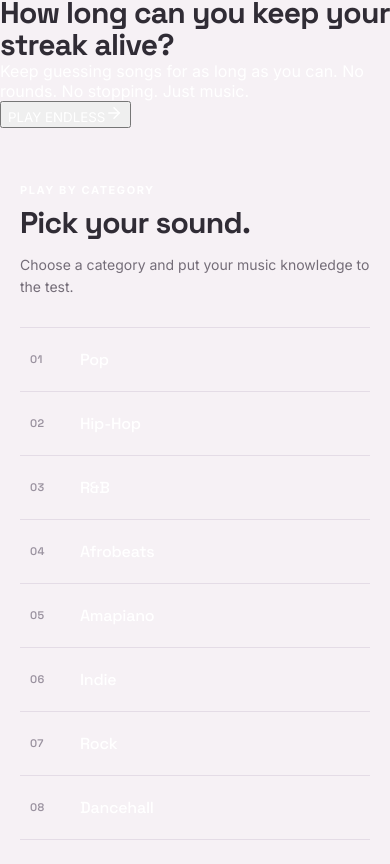
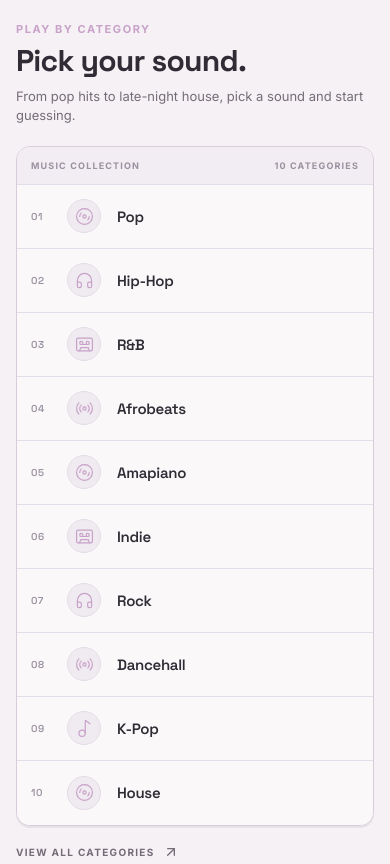
Before and after one commit to PhiLouGii/now-playing, a React (Vite) app: page / in a window 390 px wide. Shown: the part 1934-2798 px from the top of the page. Built offline with nearby package versions, Linux system fonts and the light colour scheme; no server answers.

Commit message:
feat: enhance PlayByCategory component with new icons and improved layout; update Home page by removing unused sections and optimizing imports

```diff
--- a/src/components/home/PlayByCategory.css
+++ b/src/components/home/PlayByCategory.css
@@ -1,5 +1,5 @@
 .categories {
-  padding: var(--space-4xl) 40px 120px;
+  padding: var(--space-3xl) 40px 72px;
 }
 
 .categories__container {
@@ -12,71 +12,132 @@
   align-items: flex-end;
   justify-content: space-between;
   gap: 40px;
-  margin-bottom: 36px;
+  margin-bottom: 24px;
 }
 
 .categories__header .label {
   display: block;
-  margin-bottom: 10px;
-  color: var(--color-pink);
+  margin-bottom: 8px;
+  color: var(--color-lilac);
 }
 
 .categories__intro {
-  max-width: 330px;
+  max-width: 320px;
+  margin: 0;
   color: var(--color-muted);
-  font-size: 14px;
-  line-height: 1.6;
+  font-size: 13px;
+  line-height: 1.5;
   text-align: right;
 }
+
+/* Music collection */
+
+.categories__collection {
+  overflow: hidden;
+  background: var(--color-surface);
+  border: 1px solid var(--border-medium);
+  border-radius: var(--radius-lg);
+  box-shadow: var(--shadow-sm);
+}
+
+.categories__collection-label {
+  display: flex;
+  align-items: center;
+  justify-content: space-between;
+  min-height: 38px;
+  padding: 0 18px;
+  color: var(--color-subtle);
+  background: var(--color-surface-alt);
+  border-bottom: 1px solid var(--border-subtle);
+  font-size: 9px;
+  font-weight: 700;
+  letter-spacing: 0.13em;
+}
+
+/* Category grid */
 
 .categories__list {
   display: grid;
   grid-template-columns: repeat(2, 1fr);
-  border-top: 1px solid var(--border-subtle);
 }
 
 .category-item {
   position: relative;
   display: grid;
-  grid-template-columns: 42px 1fr auto;
+  grid-template-columns: 32px 44px minmax(0, 1fr) auto;
   align-items: center;
-  gap: 16px;
-  min-height: 72px;
-  padding: 0 16px;
-  color: var(--color-white);
-  background: transparent;
+  gap: 12px;
+  min-height: 70px;
+  padding: 10px 18px;
+  color: var(--color-text);
+  background: var(--color-surface);
   border: 0;
   border-bottom: 1px solid var(--border-subtle);
   text-align: left;
   cursor: pointer;
   transition:
     background var(--transition-fast),
-    padding var(--transition-normal);
+    padding-left var(--transition-normal);
 }
 
 .category-item:nth-child(odd) {
   border-right: 1px solid var(--border-subtle);
 }
 
+.category-item:nth-last-child(-n + 2) {
+  border-bottom: 0;
+}
+
 .category-item:hover {
   padding-left: 22px;
-  background: rgba(139, 92, 246, 0.06);
+  background: var(--color-surface-hover);
 }
+
+/* Number */
 
 .category-item__number {
   color: var(--color-subtle);
   font-family: var(--font-display);
-  font-size: 11px;
+  font-size: 10px;
   font-weight: 600;
-  letter-spacing: 0.04em;
+  letter-spacing: 0.05em;
 }
 
+/* Record / cassette marker */
+
+.category-item__record {
+  width: 38px;
+  height: 38px;
+  display: flex;
+  align-items: center;
+  justify-content: center;
+  color: var(--color-lilac);
+  background: var(--color-bg-secondary);
+  border: 1px solid var(--border-subtle);
+  border-radius: 50%;
+  transition:
+    color var(--transition-fast),
+    transform var(--transition-normal),
+    border-color var(--transition-fast);
+}
+
+.category-item:hover .category-item__record {
+  color: var(--color-periwinkle);
+  border-color: var(--color-periwinkle);
+  transform: rotate(8deg);
+}
+
+/* Category name */
+
 .category-item__name {
+  min-width: 0;
   font-family: var(--font-display);
-  font-size: 17px;
-  font-weight: 500;
-  letter-spacing: -0.015em;
+  font-size: 16px;
+  font-weight: 600;
+  letter-spacing: -0.02em;
 }
+
+/* Arrow */
 
 .category-item__arrow {
   color: var(--color-subtle);
@@ -89,23 +150,25 @@
 }
 
 .category-item:hover .category-item__arrow {
-  color: var(--color-purple-light);
+  color: var(--color-lilac);
   opacity: 1;
   transform: translate(0, 0);
 }
+
+/* View all */
 
 .categories__view-all {
   display: inline-flex;
   align-items: center;
   gap: 8px;
-  margin-top: 28px;
+  margin-top: 18px;
   padding: 0;
   color: var(--color-muted);
   background: transparent;
   border: 0;
-  font-size: 11px;
+  font-size: 10px;
   font-weight: 700;
-  letter-spacing: 0.14em;
+  letter-spacing: 0.13em;
   cursor: pointer;
   transition:
     color var(--transition-fast),
@@ -114,23 +177,25 @@
 
 .categories__view-all:hover {
   gap: 12px;
-  color: var(--color-white);
+  color: var(--color-text);
 }
+
+/* Tablet */
 
 @media (max-width: 768px) {
   .categories {
-    padding: var(--space-3xl) 20px 80px;
+    padding: var(--space-3xl) 20px 64px;
   }
 
   .categories__header {
     align-items: flex-start;
     flex-direction: column;
-    gap: 14px;
-    margin-bottom: 28px;
+    gap: 10px;
+    margin-bottom: 20px;
   }
 
   .categories__intro {
-    max-width: 400px;
+    max-width: 420px;
     text-align: left;
   }
 
@@ -141,20 +206,49 @@
   .category-item:nth-child(odd) {
     border-right: 0;
   }
+
+  .category-item:nth-last-child(-n + 2) {
+    border-bottom: 1px solid var(--border-subtle);
+  }
+
+  .category-item:last-child {
+    border-bottom: 0;
+  }
 }
 
+/* Mobile */
+
 @media (max-width: 480px) {
+  .categories {
+    padding: var(--space-2xl) 16px 48px;
+  }
+
+  .categories__collection-label {
+    padding: 0 14px;
+  }
+
   .category-item {
-    grid-template-columns: 34px 1fr auto;
+    grid-template-columns: 26px 40px minmax(0, 1fr) auto;
     min-height: 64px;
-    padding: 0 10px;
+    padding: 8px 14px;
+    gap: 10px;
   }
 
   .category-item:hover {
-    padding-left: 16px;
+    padding-left: 18px;
+  }
+
+  .category-item__record {
+    width: 34px;
+    height: 34px;
+  }
+
+  .category-item__record svg {
+    width: 19px;
+    height: 19px;
   }
 
   .category-item__name {
-    font-size: 16px;
+    font-size: 15px;
   }
 }
--- a/src/components/home/PlayByCategory.tsx
+++ b/src/components/home/PlayByCategory.tsx
@@ -1,66 +1,80 @@
-import { ArrowUpRight } from 'lucide-react'
+import {
+  Disc3,
+  CassetteTape,
+  Headphones,
+  Music2,
+  Radio,
+  ArrowUpRight,
+} from 'lucide-react'
+
 import './PlayByCategory.css'
 
 const categories = [
   {
     name: 'Pop',
     count: '01',
+    icon: Disc3,
     type: 'genre',
   },
   {
     name: 'Hip-Hop',
     count: '02',
+    icon: Headphones,
     type: 'genre',
   },
   {
     name: 'R&B',
     count: '03',
+    icon: CassetteTape,
     type: 'genre',
   },
   {
     name: 'Afrobeats',
     count: '04',
+    icon: Radio,
     type: 'genre',
   },
   {
     name: 'Amapiano',
     count: '05',
+    icon: Disc3,
     type: 'genre',
   },
   {
     name: 'Indie',
     count: '06',
+    icon: CassetteTape,
     type: 'genre',
   },
   {
     name: 'Rock',
     count: '07',
+    icon: Headphones,
     type: 'genre',
   },
   {
     name: 'Dancehall',
     count: '08',
+    icon: Radio,
     type: 'genre',
   },
   {
     name: 'K-Pop',
     count: '09',
+    icon: Music2,
     type: 'genre',
   },
   {
     name: 'House',
     count: '10',
+    icon: Disc3,
     type: 'genre',
   },
 ]
 
 function PlayByCategory() {
-  function handleCategoryClick(
-    category: string,
-  ) {
-    console.log(
-      `Play category: ${category}`,
-    )
+  function handleCategoryClick(category: string) {
+    console.log(`Play category: ${category}`)
 
     // Gameplay routing will be connected here.
   }
@@ -68,7 +82,6 @@ function PlayByCategory() {
   return (
     <section className="categories">
       <div className="categories__container">
-
         <div className="categories__header">
           <div>
             <p className="label">
@@ -81,25 +94,39 @@ function PlayByCategory() {
           </div>
 
           <p className="categories__intro">
-            Choose a category and put your
-            music knowledge to the test.
+            From pop hits to late-night house,
+            pick a sound and start guessing.
           </p>
         </div>
 
+        <div className="categories__collection">
+          <div className="categories__collection-label">
+            <span>MUSIC COLLECTION</span>
+            <span>10 CATEGORIES</span>
+          </div>
+
           <div className="categories__list">
-          {categories.map((category) => (
+            {categories.map((category) => {
+              const Icon = category.icon
+
+              return (
                 <button
                   key={category.name}
                   type="button"
                   className="category-item"
                   onClick={() =>
-                handleCategoryClick(
-                  category.name,
-                )
+                    handleCategoryClick(category.name)
                   }
                 >
                   <span className="category-item__number">
                     {category.count}
+                  </span>
+
+                  <span className="category-item__record">
+                    <Icon
+                      size={22}
+                      strokeWidth={1.5}
+                    />
                   </span>
 
                   <span className="category-item__name">
@@ -111,7 +138,9 @@ function PlayByCategory() {
                     size={17}
                   />
                 </button>
-          ))}
+              )
+            })}
+          </div>
         </div>
 
         <button
@@ -121,7 +150,6 @@ function PlayByCategory() {
           <span>VIEW ALL CATEGORIES</span>
           <ArrowUpRight size={16} />
         </button>
-
       </div>
     </section>
   )
--- a/src/pages/Home/Home.tsx
+++ b/src/pages/Home/Home.tsx
@@ -1,36 +1,9 @@
-import {
-  ArrowRight,
-  LogOut,
-} from 'lucide-react'
-import { useNavigate } from 'react-router-dom'
-
 import Hero from '../../components/home/Hero'
 import DailyChallenge from '../../components/home/DailyChallenge'
 import GameModes from '../../components/home/GameModes'
 import PlayByCategory from '../../components/home/PlayByCategory'
-import { useAuth } from '../../context/AuthContext'
 
 function Home() {
-  const {
-    user,
-    loading,
-    logout,
-  } = useAuth()
-
-  const navigate = useNavigate()
-
-  async function handleLogout() {
-    try {
-      await logout()
-    } catch {
-      // AuthContext handles logging the error.
-    }
-  }
-
-  function handleEndlessMode() {
-    navigate('/endless')
-  }
-
   return (
     <div className="home">
       <Hero />
@@ -39,43 +12,7 @@ function Home() {
 
       <GameModes />
 
-      <section className="endless-mode">
-        <div className="endless-mode__content">
-          <p className="label">
-            ENDLESS
-          </p>
-
-          <h2 className="heading-lg">
-            How long can you keep your streak alive?
-          </h2>
-
-          <p>
-            Keep guessing songs for as long as you can.
-            No rounds. No stopping. Just music.
-          </p>
-
-          <button
-            type="button"
-            onClick={handleEndlessMode}
-            className="endless-mode__button"
-          >
-            PLAY ENDLESS
-            <ArrowRight size={18} />
-          </button>
-        </div>
-      </section>
-
       <PlayByCategory />
-
-      {!loading && user && (
-        <button
-          type="button"
-          onClick={handleLogout}
-        >
-          <LogOut size={16} />
-          Log out
-        </button>
-      )}
     </div>
   )
 }
```
Lines whose indentation alone changed are shown as unchanged.
